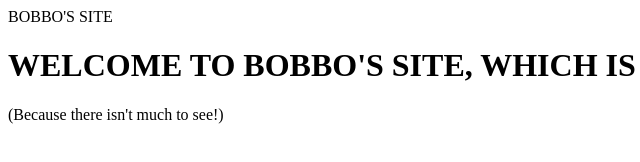
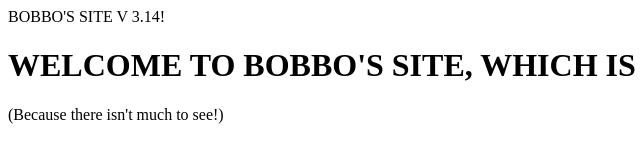
Before and after one commit to WSU-kduncan/cicd-3120-Etten32, a plain HTML site: page website/index.html in a window 1280 px wide. Shown: the full height of the page, 0-640 px from the left. Drawn offline with Linux system fonts and the light colour scheme.

```diff
--- a/website/index.html
+++ b/website/index.html
@@ -1,6 +1,6 @@
 <!DOCTYPE html>
 <html>
-	<header> BOBBO'S SITE </header>
+	<header> BOBBO'S SITE V 3.14! </header>
 	<body>
 		<h1> WELCOME TO BOBBO'S SITE, WHICH IS QUITE THE SITE...</h1>
 		<p> (Because there isn't much to see!) </p>
```
Also changed, not shown: 1 other file.
